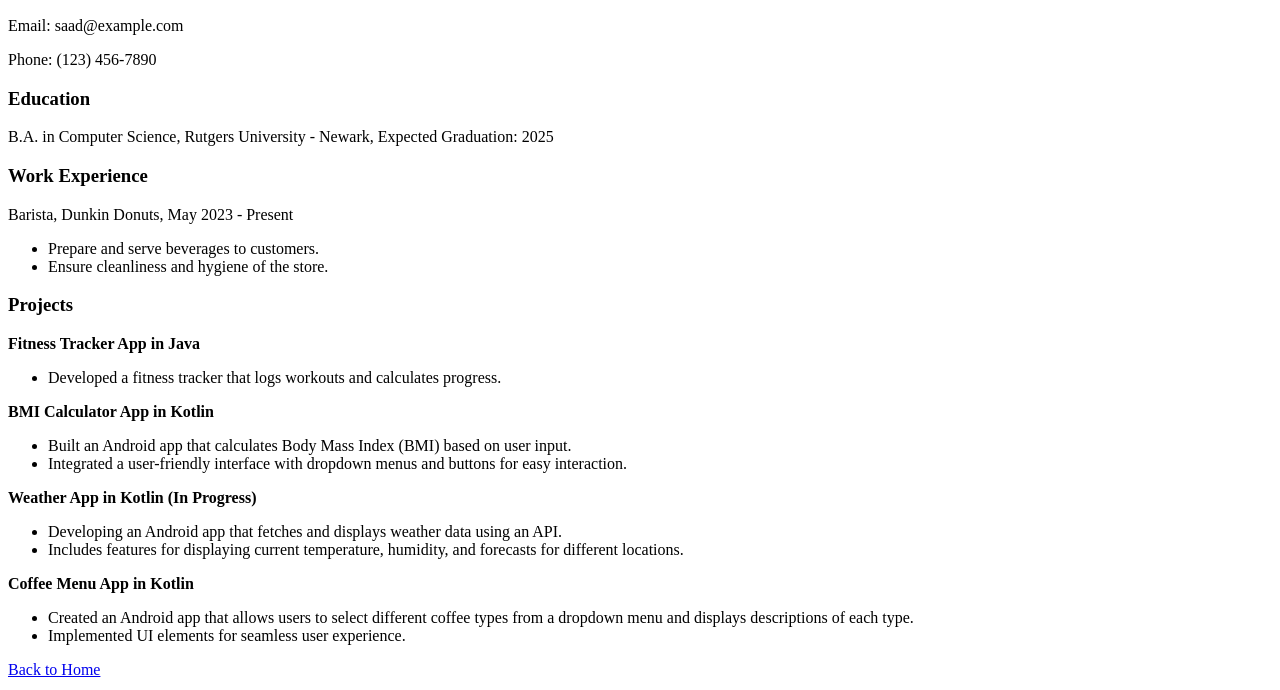
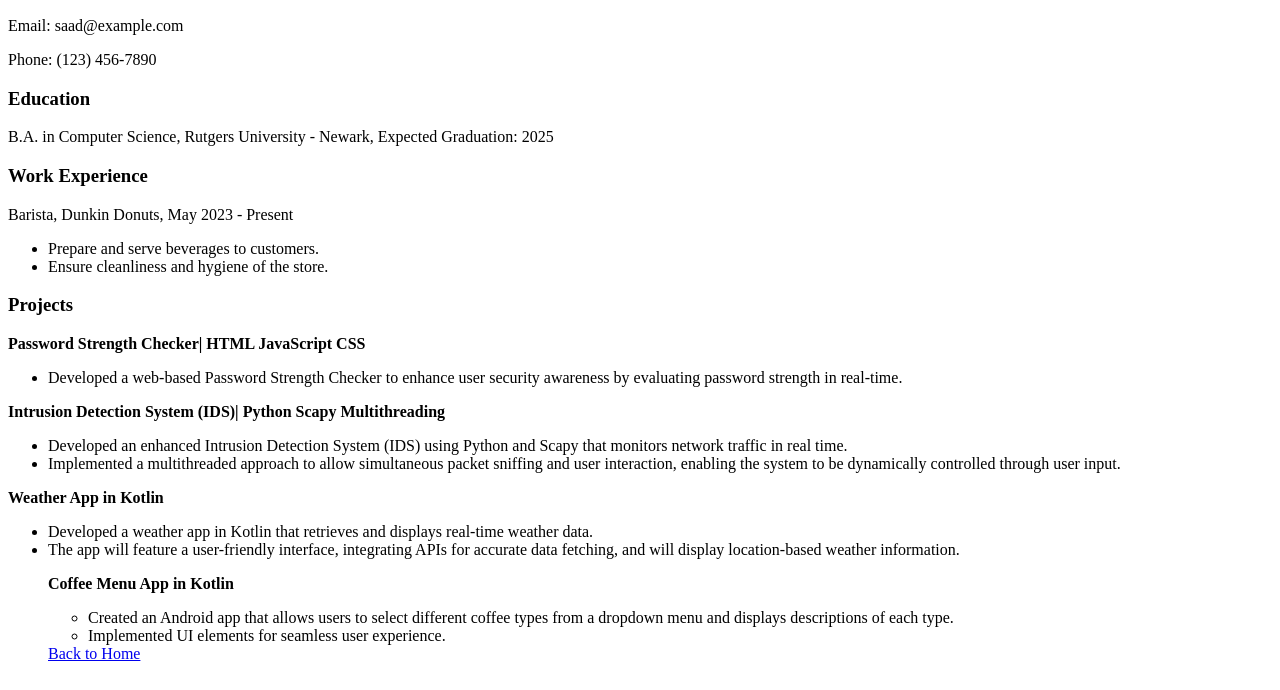
Before and after one commit to Saad50232/myfirst-website, a plain HTML site: page resume.html in a window 1280 px wide. Shown: the part 110-800 px from the top of the page. Drawn offline with Linux system fonts and the light colour scheme.

Commit message:
Update resume.html

```diff
--- a/resume.html
+++ b/resume.html
@@ -24,22 +24,22 @@
 
     <h3>Projects</h3>
 
-    <p><strong>Fitness Tracker App in Java</strong></p>
+    <p><strong>Password Strength Checker| HTML JavaScript CSS
+    </strong></p>
     <ul>
-        <li>Developed a fitness tracker that logs workouts and calculates progress.</li>
+        <li>Developed a web-based Password Strength Checker to enhance user security awareness by evaluating password strength in real-time.</li>
     </ul>
 
-    <p><strong>BMI Calculator App in Kotlin</strong></p>
+    <p><strong>Intrusion Detection System (IDS)|  Python Scapy Multithreading</strong></p>
     <ul>
-        <li>Built an Android app that calculates Body Mass Index (BMI) based on user input.</li>
-        <li>Integrated a user-friendly interface with dropdown menus and buttons for easy interaction.</li>
+        <li>Developed an enhanced Intrusion Detection System (IDS) using Python and Scapy that monitors network traffic in real time.</li>
+        <li>Implemented a multithreaded approach to allow simultaneous packet sniffing and user interaction, enabling the system to be dynamically controlled through user input.</li>
     </ul>
 
-    <p><strong>Weather App in Kotlin (In Progress)</strong></p>
+    <p><strong>Weather App in Kotlin</strong></p>
     <ul>
-        <li>Developing an Android app that fetches and displays weather data using an API.</li>
-        <li>Includes features for displaying current temperature, humidity, and forecasts for different locations.</li>
-    </ul>
+        <li>Developed a weather app in Kotlin that retrieves and displays real-time weather data. </li>
+        <li> The app will feature a user-friendly interface, integrating APIs for accurate data fetching, and will display location-based weather information.
 
     <p><strong>Coffee Menu App in Kotlin</strong></p>
     <ul>
```
